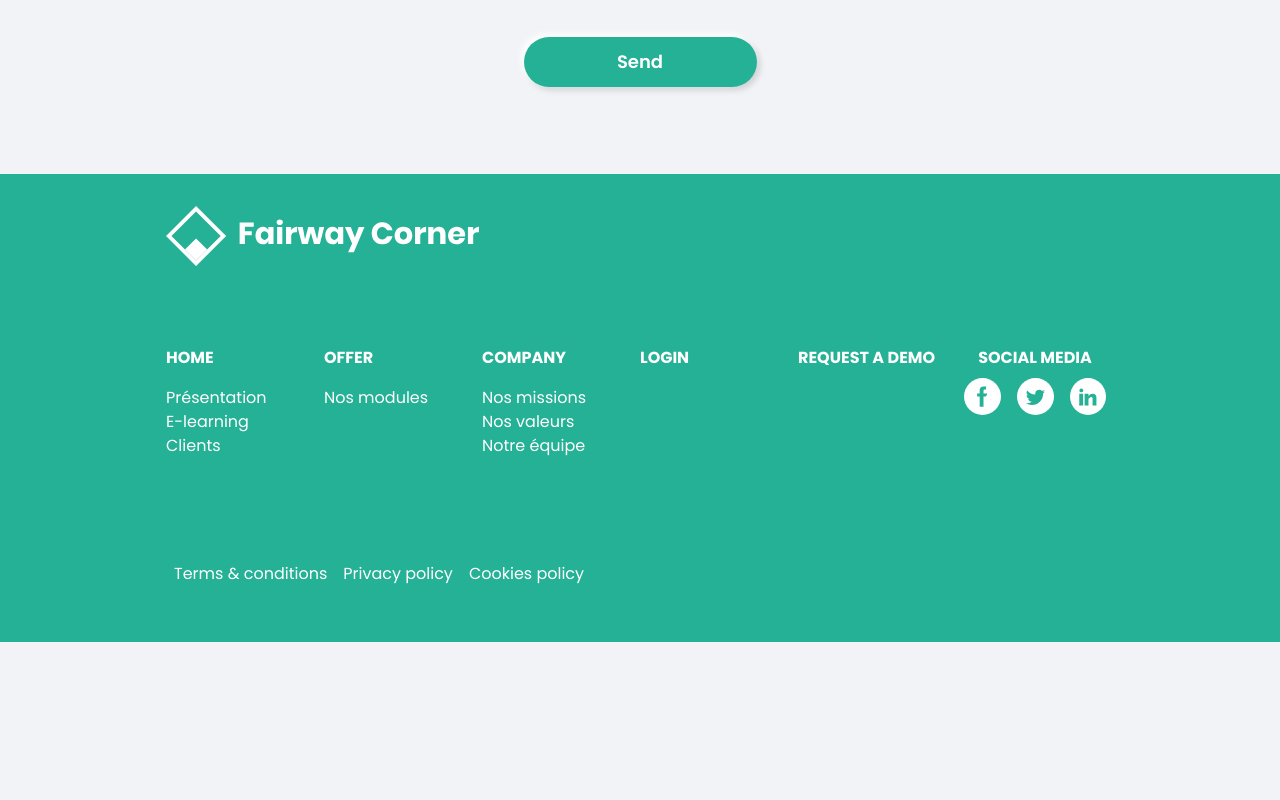
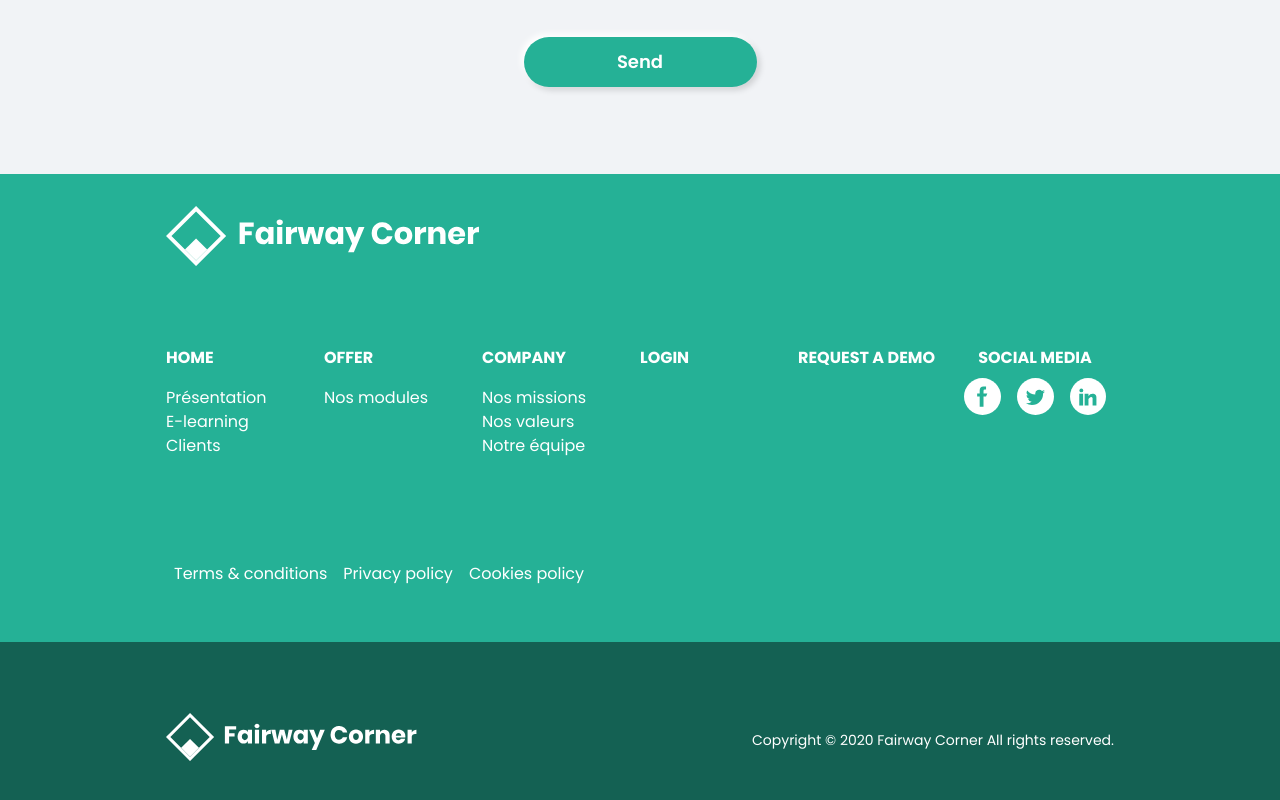
Before and after one commit to TCM-dev/fairway-corner, a Nuxt app: page / in a window 1280 px wide. Shown: the part 6253-7053 px from the top of the page. Before the commit the page ends 6927 px from the top, so only its background shows below. Built offline with nearby package versions, Linux system fonts and the light colour scheme.

Commit message:
footer 2

```diff
--- a/components/AppFooter.vue
+++ b/components/AppFooter.vue
@@ -1,5 +1,6 @@
 <template>
-  <footer class="bg-primaryGreen p-4 mb-8">
+  <div>
+    <footer class="bg-primaryGreen p-4">
       <app-logo class="block max-w-xs custom-logo-layout" white />
       <div>
         <div class="flex flex-col md:flex-row custom-footer-layout">
@@ -81,6 +82,21 @@
         </div>
       </div>
     </footer>
+    <div class="bg-primaryDark p-4 mb-16 md:mb-8 lg:mb-0">
+      <div class="custom-container">
+        <div class="flex flex-col lg:flex-row lg:items-center lg:justify-between">
+          <div class="pb-2">
+            <img class="h-12" src="~assets/svg/logo-white.svg" alt />
+          </div>
+          <div>
+            <p
+              class="text-white text-sm text-center lg:text-left"
+            >Copyright © 2020 Fairway Corner All rights reserved.</p>
+          </div>
+        </div>
+      </div>
+    </div>
+  </div>
 </template>
 
 <script>
```
Lines whose indentation alone changed are shown as unchanged.
